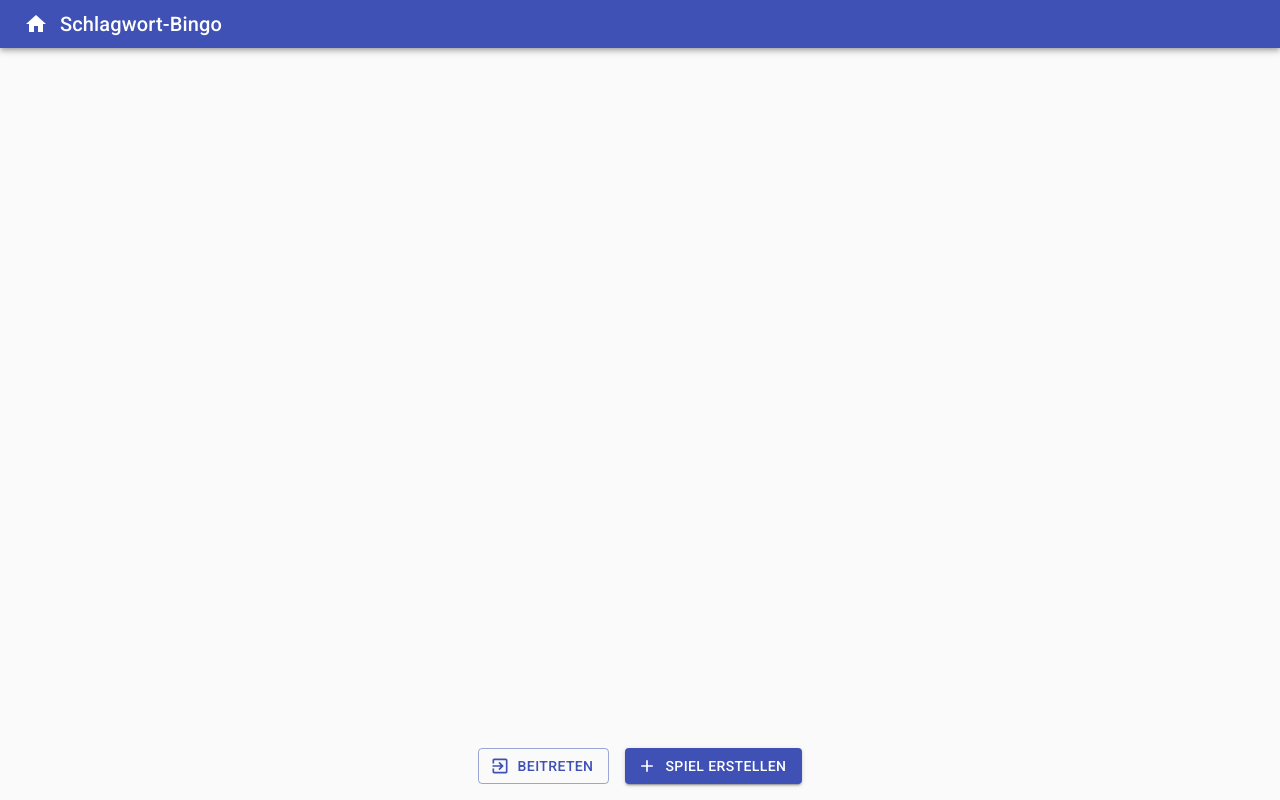
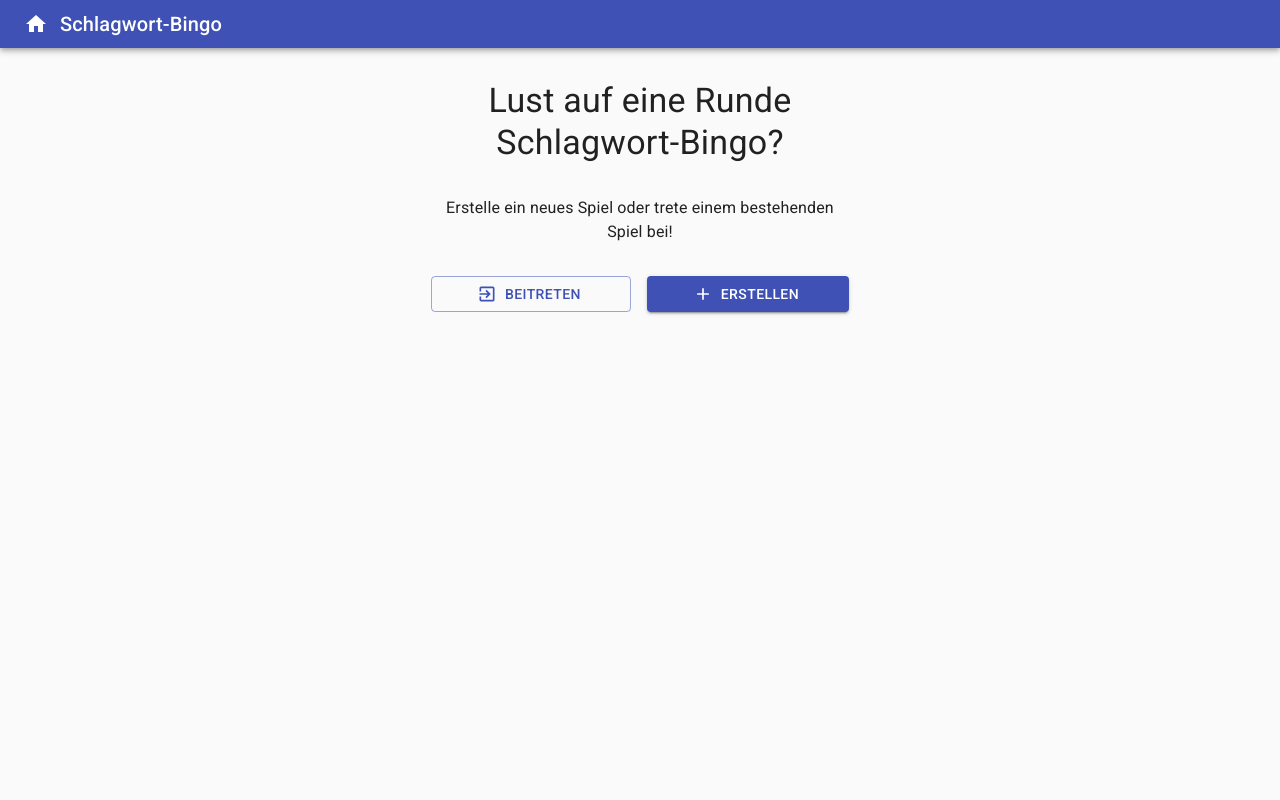
Before and after one commit to DanielMerkl/schlagwort-bingo, a React (Create React App) app: page / in a window 1280 px wide. Built offline with nearby package versions, Linux system fonts and the light colour scheme; no server answers.

Commit message:
added text and improved UI

```diff
--- a/src/pages/home/HomePage.tsx
+++ b/src/pages/home/HomePage.tsx
@@ -1,17 +1,22 @@
 import { FC } from "react";
 import { useHistory } from "react-router-dom";
-import { Button } from "@material-ui/core";
+import { Button, Typography } from "@material-ui/core";
 import { Add, ExitToApp } from "@material-ui/icons";
 import styled from "styled-components";
 
 import { Path } from "../../typing/enum/Path";
 
-// TODO: vernünftige Call-To-Actions implementieren
 export const HomePage: FC = () => {
   const history = useHistory();
 
   return (
     <PageWrapper>
+      <Typography variant="h4" align="center">
+        Lust auf eine Runde Schlagwort-Bingo?
+      </Typography>
+      <Typography align="center">
+        Erstelle ein neues Spiel oder trete einem bestehenden Spiel bei!
+      </Typography>
       <ButtonWrapper>
         <Button
           color="primary"
@@ -27,7 +32,7 @@ export const HomePage: FC = () => {
           onClick={() => history.push(Path.CreateGame)}
           startIcon={<Add />}
         >
-          Spiel erstellen
+          erstellen
         </Button>
       </ButtonWrapper>
     </PageWrapper>
@@ -35,12 +40,12 @@ export const HomePage: FC = () => {
 };
 
 const PageWrapper = styled.main`
-  height: 100%;
   max-width: 450px;
-  margin: auto;
-  padding: 1rem;
+  margin: 0 auto;
+  align-self: start;
+  padding: 2rem 1rem;
   display: grid;
-  gap: 1rem;
+  gap: 2rem;
 `;
 
 const ButtonWrapper = styled.div`
```
